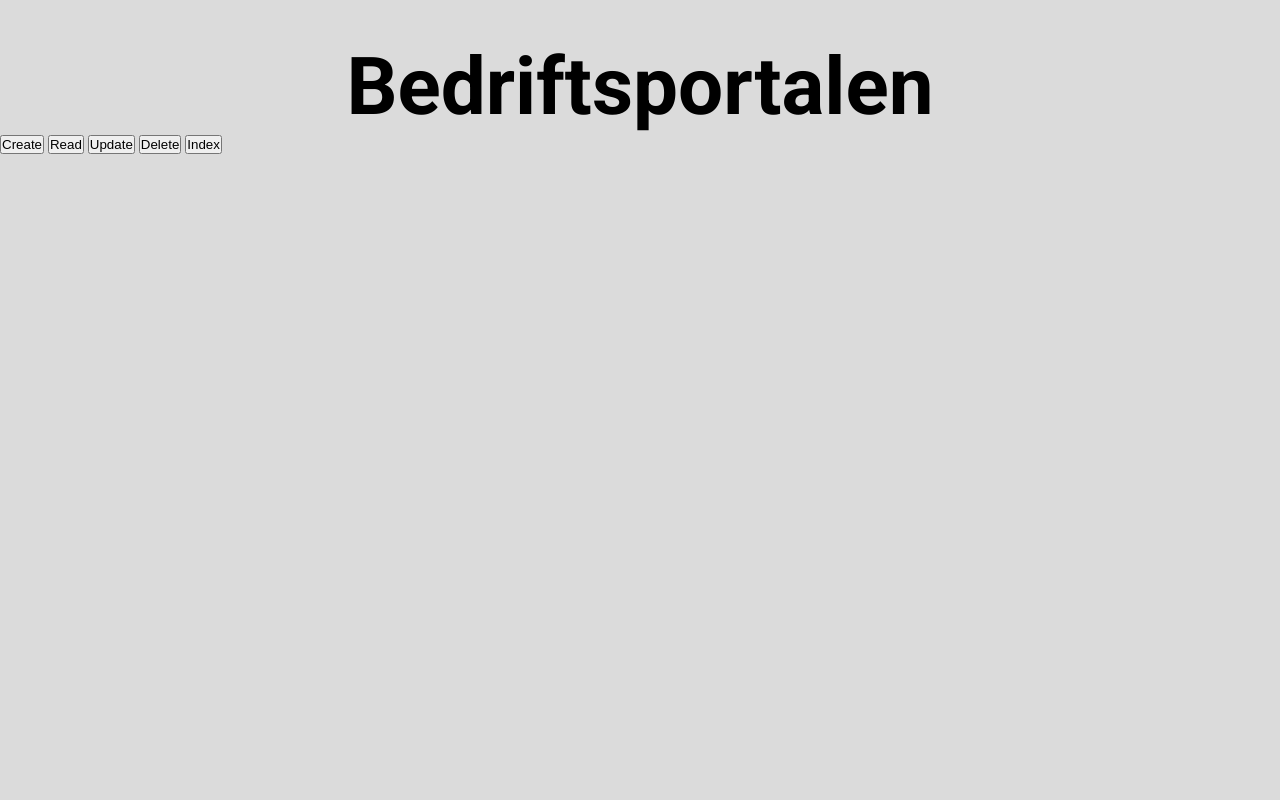
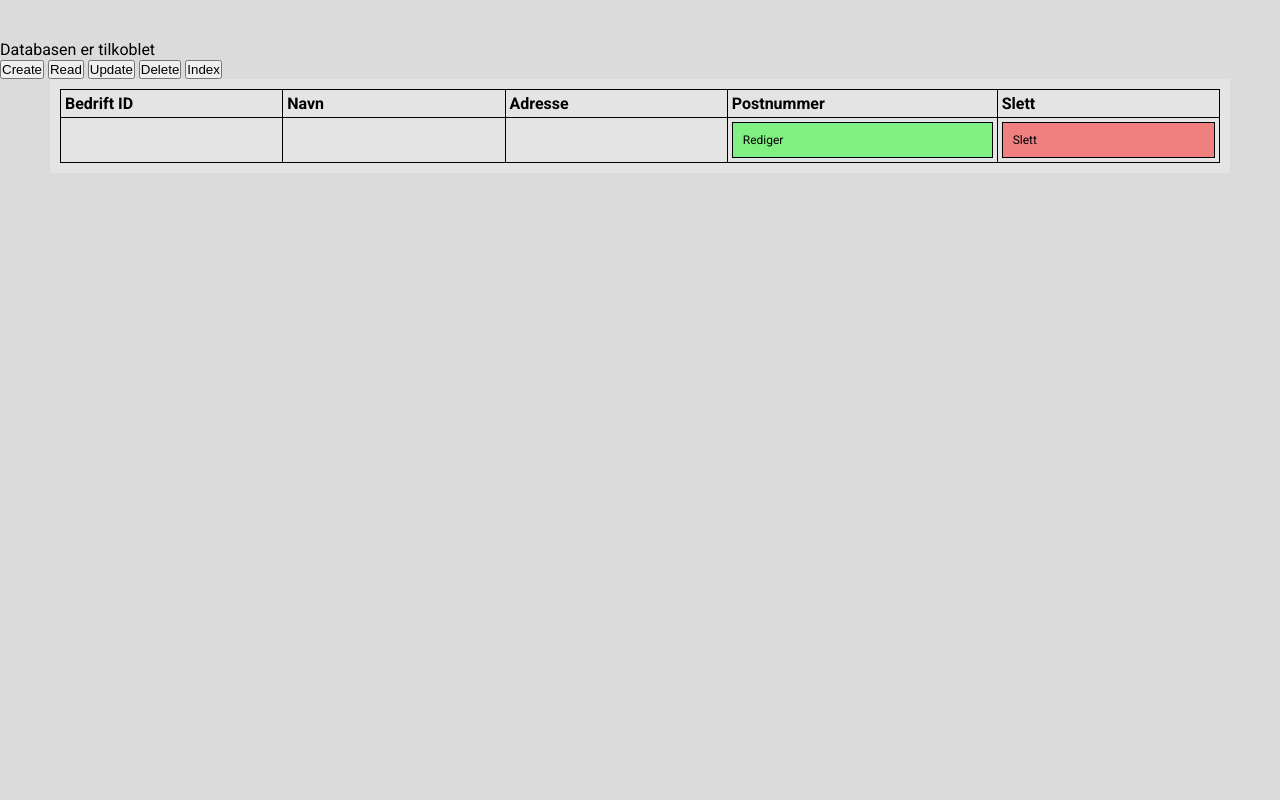
Before and after one commit to JonasTopper/Bedriftsportalen, a PHP site: page /CRUD/Read.php in a window 1280 px wide. Run offline with PHP 8.4, Linux system fonts and the light colour scheme; data that the repository does not hold is empty.

Commit message:
updated version
moved connect file.
Updated index and btn.
Started update on Read.php

```diff
--- a/CRUD/Read.php
+++ b/CRUD/Read.php
@@ -1,3 +1,18 @@
+<?php
+
+include 'connect.php';
+
+
+if (isset($_GET['bedrift_id'])) {
+    $id = $_GET['bedrift_id'];
+    $sql_edit = "SELECT navn, adresse, postnummer, org_form, reg_dato, org_nr, beskrivelse, poststed FROM bedrifter WHERE ID = $id";
+    $result_edit = mysqli_query($conn, $sql_edit);
+    $dyr_og_eier= mysqli_fetch_assoc($result_edit);
+}
+
+mysqli_close($conn);
+?>
+
 <!DOCTYPE html>
 <html lang="en">
 <head>
@@ -9,7 +24,7 @@
 <body>
 
 
-    <h1> Bedriftsportalen </h1>
+    <h1> <?php echo $navn ?> </h1>
 
     <a href="Create.php"><button type="button" class="btn"> Create</button></a>
     <a href="Read.php"><button type="button" class="btn"> Read</button></a>
@@ -17,6 +32,29 @@
     <a href="Delete.php"><button type="button" class="btn"> Delete</button></a>
     <a href="../index.php"><button type="button" class="btn"> Index</button></a>
 
+    <main>
+        <table>
+            <thead>
+                <tr>
+                    <th>Bedrift ID</th>
+                    <th>Navn</th>
+                    <th>Adresse</th>
+                    <th>Postnummer</th>
+                    <th>Slett</th>
+                </tr>
+            </thead>
+            <tbody>
+                <tr>
+                    <td></td>
+                    <td></td>
+                    <td></td>
+                    <td><a class="Update">Rediger</a></td>
+                    <td><a class="Delete">Slett</a></td>
+                 </tr>
+            </tbody>
+        </table>
+    </main>
+
     <script src="JavaScript/script.js">
 </body>
 </html>
--- a/connect.php
+++ b/CRUD/connect.php
@@ -17,5 +17,5 @@ if(!$conn)
   }
 else
   {
-   //echo "Databasen er tilkoblet";
+    echo "Databasen er tilkoblet";
   }
--- a/stylesheets/stylesheet.css
+++ b/stylesheets/stylesheet.css
@@ -149,12 +149,9 @@ p {
     }
 }
 
-img {
-    border-radius: 40px;
-    display: block;
-    margin-left: auto;
-    margin-right: auto;
-    width: 50%;
+.logo {
+    max-width: 150px;
+    max-height: 150px;
 
 }
 
```
Also changed, not shown: CRUD/Create.php (+25 -0 lines), index.php (+42 -6 lines), images/logo_1.png (added).
